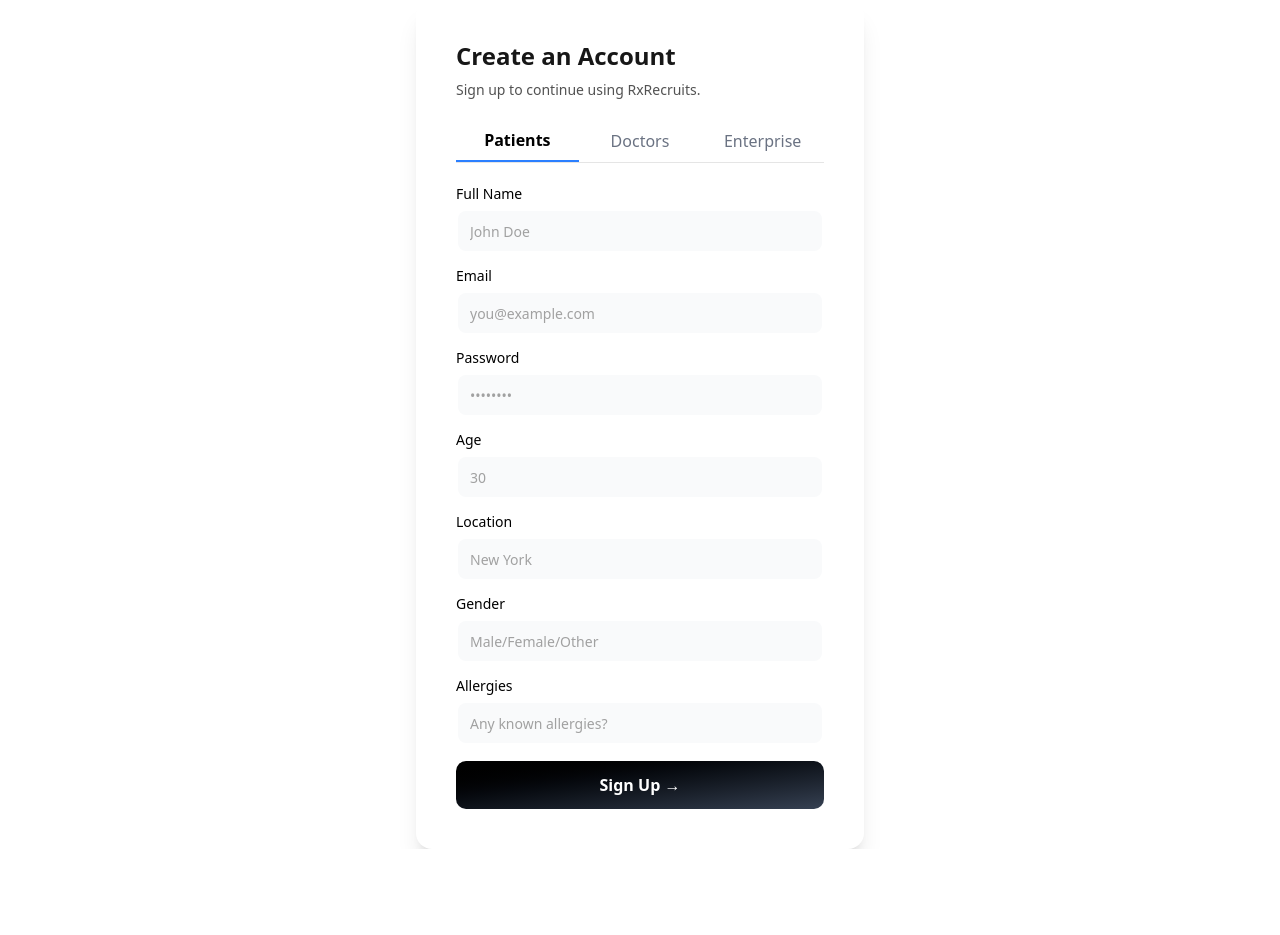
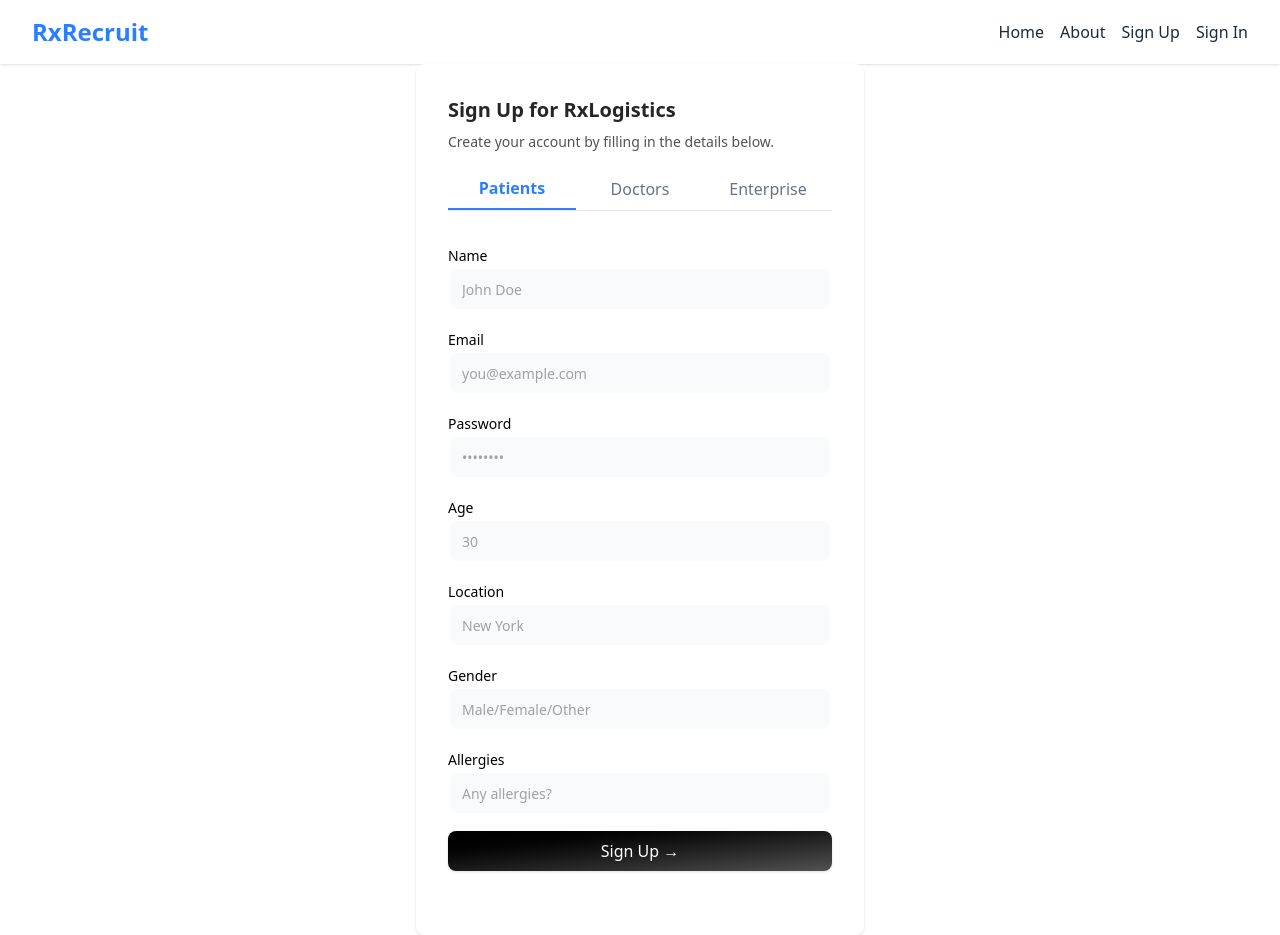
Before and after one commit to logandaugherty/Hackathon_RevUC_2025, a Next.js app in the folder rxrecruit/: page /signup in a window 1280 px wide. Before the commit the page ends 849 px from the top, so only its background shows below. Built offline with nearby package versions, Linux system fonts and the light colour scheme.

Commit message:
signin backend

```diff
--- a/rxrecruit/src/app/page.js
+++ b/rxrecruit/src/app/page.js
@@ -1,26 +1,57 @@
 "use client";
 import React, { useState } from "react";
 import { useRouter } from "next/navigation";
+import Header from "@/components/Header";
+import { Input } from "@/components/ui/input";
 import { Label } from "@/components/ui/label";
-import { Input } from "@/components/ui/input";
 import { cn } from "@/lib/utils";
-import Header from "@/components/Header";
 
-export function SignInPage() {
+export default function SignInPage() {
+  const router = useRouter();
   const [activeTab, setActiveTab] = useState("patients");
-  const router = useRouter();
+  const [email, setEmail] = useState("");
+  const [password, setPassword] = useState("");
+  const [message, setMessage] = useState("");
 
-  const handleSubmit = (e) => {
+  const handleSubmit = async (e) => {
     e.preventDefault();
-    console.log("Sign in submitted for:", activeTab);
-    // Navigate based on active tab
-    if (activeTab === "patients") {
-      router.push("/patient/dashboard");
-    } else if (activeTab === "doctors") {
-      router.push("/doctor/dashboard");
-    } else if (activeTab === "logistics") {
-      // You can handle logistics dashboard navigation here if needed
-      router.push("/logistics/dashboard");
+
+    // Determine the role based on active tab selection
+    const role =
+      activeTab === "patients"
+        ? "patient"
+        : activeTab === "doctors"
+        ? "doctor"
+        : "enterprise";
+
+    const payload = { role, email, password };
+
+    try {
+      const response = await fetch("/api/signin", {
+        method: "POST",
+        headers: { "Content-Type": "application/json" },
+        body: JSON.stringify(payload),
+      });
+      const data = await response.json();
+
+      if (data.success) {
+        setMessage("Sign in successful! Redirecting...");
+        setTimeout(() => {
+          if (data.user.role === "patient") {
+            router.push("/patient/dashboard");
+          } else if (data.user.role === "doctor") {
+            router.push("/doctor/dashboard");
+          } else if (data.user.role === "enterprise") {
+            router.push("/enterprise/dashboard");
+          } else {
+            router.push("/dashboard");
+          }
+        }, 2000);
+      } else {
+        setMessage("Sign in failed: " + data.error);
+      }
+    } catch (error) {
+      setMessage("Sign in error: " + error.message);
     }
   };
 
@@ -30,20 +61,18 @@
 
   return (
     <div className="flex items-center justify-center min-h-screen bg-gradient-to-br from-gray-900 via-gray-800 to-black dark:bg-gradient-to-br dark:from-black dark:via-gray-800 dark:to-gray-900 relative">
-      {/* Shapes Background */}
-      <div className="absolute inset-0 z-0 bg-pattern"></div>
-
+      <Header />
       <div className="flex w-full max-w-6xl mx-auto px-2">
-        {/* Left Section - Explanatory Text */}
+        {/* Left Section - Informational */}
         <div className="flex-1 text-white flex items-center justify-center">
           <div>
             <h2 className="font-bold text-4xl mb-4">Welcome to RxRecruits</h2>
             <p className="text-lg mb-4">
               Join our platform to connect with patients, doctors, and logistics professionals.
-              Sign in to get started and explore the features tailored to your role.
+              Sign in to get started.
             </p>
             <p className="text-sm text-gray-300">
-              Already have an account? Sign in to continue. Don't have one?
+              Don't have an account?{" "}
               <button
                 className="ml-1 text-blue-500 font-medium hover:underline"
                 onClick={handleSignUp}
@@ -53,77 +82,67 @@
             </p>
           </div>
         </div>
-
-        {/* Right Section - Sign-in Form */}
+        {/* Right Section - Sign In Form */}
         <div className="w-96 max-w-md mx-auto rounded-lg p-6 md:p-8 shadow-xl bg-white dark:bg-gray-800 relative z-10">
           <h2 className="font-bold text-2xl text-gray-800 dark:text-white text-center">
             Sign In to RxRecruits
           </h2>
           <p className="text-gray-600 text-sm mt-2 dark:text-gray-300 text-center">
-            Please sign in to your account.
+            Please enter your credentials.
           </p>
-
-          {/* User Role Tabs */}
+          {/* Role Selection Tabs */}
           <div className="flex mt-6 mb-6 border-b border-gray-300 dark:border-gray-700">
-            {["patients", "doctors", "logistics"].map((role) => (
+            {["patients", "doctors", "enterprise"].map((role) => (
               <button
                 key={role}
+                onClick={() => setActiveTab(role)}
                 className={cn(
                   "flex-1 py-2 text-center transition-all duration-200",
                   activeTab === role
                     ? "border-b-2 border-blue-500 font-semibold text-blue-600 dark:text-blue-400"
                     : "text-gray-500 dark:text-gray-400 hover:text-gray-700 dark:hover:text-gray-200"
                 )}
-                onClick={() => setActiveTab(role)}
               >
                 {role.charAt(0).toUpperCase() + role.slice(1)}
               </button>
             ))}
           </div>
-
-          {/* Sign-in Form */}
+          {/* Sign In Form */}
           <form className="space-y-4" onSubmit={handleSubmit}>
-            <LabelInputContainer>
+            <div className="mb-4">
               <Label htmlFor="email">Email Address</Label>
-              <Input id="email" placeholder="you@example.com" type="email" className="rounded-lg" />
-            </LabelInputContainer>
-
-            <LabelInputContainer>
+              <Input
+                id="email"
+                placeholder="you@example.com"
+                type="email"
+                value={email}
+                onChange={(e) => setEmail(e.target.value)}
+                className="rounded-lg"
+              />
+            </div>
+            <div className="mb-4">
               <Label htmlFor="password">Password</Label>
-              <Input id="password" placeholder="••••••••" type="password" className="rounded-lg" />
-            </LabelInputContainer>
-
+              <Input
+                id="password"
+                placeholder="••••••••"
+                type="password"
+                value={password}
+                onChange={(e) => setPassword(e.target.value)}
+                className="rounded-lg"
+              />
+            </div>
             <button
-              className="bg-blue-600 hover:bg-blue-700 transition-all duration-300 text-white w-full rounded-lg h-11 font-medium shadow-md flex items-center justify-center relative group"
               type="submit"
+              className="bg-blue-600 hover:bg-blue-700 transition-all duration-300 text-white w-full rounded-lg h-11 font-medium shadow-md flex items-center justify-center"
             >
               Sign In &rarr;
-              <BottomGradient />
             </button>
           </form>
+          {message && (
+            <p className="mt-4 text-center text-green-500">{message}</p>
+          )}
         </div>
       </div>
     </div>
   );
 }
-
-const BottomGradient = () => (
-  <>
-    <span className="group-hover:opacity-100 transition duration-500 opacity-0 absolute h-px w-full -bottom-px inset-x-0 bg-gradient-to-r from-transparent via-cyan-500 to-transparent" />
-    <span className="group-hover:opacity-100 blur-sm transition duration-500 opacity-0 absolute h-px w-1/2 mx-auto -bottom-px inset-x-10 bg-gradient-to-r from-transparent via-indigo-500 to-transparent" />
-  </>
-);
-
-const LabelInputContainer = ({ children }) => (
-  <div className="flex flex-col space-y-2">{children}</div>
-);
-
-// Page export with Header
-export default function Page() {
-  return (
-    <>
-      <Header />
-      <SignInPage />
-    </>
-  );
-}
--- a/rxrecruit/src/app/signup/page.js
+++ b/rxrecruit/src/app/signup/page.js
@@ -1,187 +1,213 @@
 "use client";
 import React, { useState } from "react";
+import { useRouter } from "next/navigation";
+import Header from "@/components/Header";
+import { Input } from "@/components/ui/input";
 import { Label } from "@/components/ui/label";
-import { Input } from "@/components/ui/input";
 import { cn } from "@/lib/utils";
 
-export function SignUpPage() {
+export default function SignUpPage() {
+  const router = useRouter();
   const [activeTab, setActiveTab] = useState("patients");
+  const [message, setMessage] = useState("");
 
-  const [formData, setFormData] = useState({
-    name: "",
-    email: "",
-    password: "",
-    age: "",
-    location: "",
-    gender: "",
-    allergies: "",
-    company: "",
-  });
+  // Form fields
+  const [name, setName] = useState("");
+  const [email, setEmail] = useState("");
+  const [password, setPassword] = useState("");
+  const [company, setCompany] = useState("");
+  const [age, setAge] = useState("");
+  const [location, setLocation] = useState("");
+  const [gender, setGender] = useState("");
+  const [allergies, setAllergies] = useState("");
 
-  const handleChange = (e) => {
-    setFormData({ ...formData, [e.target.name]: e.target.value });
+  const handleSubmit = async (e) => {
+    e.preventDefault();
+
+    const role =
+      activeTab === "patients"
+        ? "patient"
+        : activeTab === "doctors"
+        ? "doctor"
+        : "enterprise";
+
+    const payload = {
+      role,
+      name,
+      email,
+      password,
+      ...(role === "patient" ? { age, location, gender, allergies } : {}),
+      ...(role !== "patient" ? { company } : {}),
     };
 
-  const handleSubmit = (e) => {
-    e.preventDefault();
-    console.log("Sign Up Data:", { ...formData, role: activeTab });
-    // Add API call or processing logic here
+    try {
+      const response = await fetch("/api/signup", {
+        method: "POST",
+        headers: { "Content-Type": "application/json" },
+        body: JSON.stringify(payload),
+      });
+      const data = await response.json();
+
+      if (data.success) {
+        setMessage("Sign up successful! Redirecting to sign in...");
+        setTimeout(() => router.push("/"), 2000);
+      } else {
+        setMessage("Sign up failed: " + data.error);
+      }
+    } catch (error) {
+      setMessage("Sign up error: " + error.message);
+    }
   };
 
   return (
-    <div className="max-w-md w-full mx-auto rounded-lg md:rounded-2xl p-6 md:p-10 shadow-xl bg-white dark:bg-gray-900 transition-all">
-      <h2 className="font-extrabold text-2xl text-neutral-900 dark:text-neutral-100">
-        Create an Account
+    <>
+      <Header />
+      <div className="max-w-md w-full mx-auto rounded-md p-4 md:p-8 shadow bg-white dark:bg-black">
+        <h2 className="font-bold text-xl text-neutral-800 dark:text-neutral-200">
+          Sign Up for RxLogistics
         </h2>
-      <p className="text-neutral-600 dark:text-neutral-300 text-sm mt-2">
-        Sign up to continue using RxRecruits.
+        <p className="text-neutral-600 text-sm mt-2 dark:text-neutral-300">
+          Create your account by filling in the details below.
         </p>
 
-      {/* Tabs for user roles */}
-      <div className="flex mt-5 mb-6 border-b dark:border-gray-700">
-        {["patients", "doctors", "enterprise"].map((tab) => (
+        {/* Role Selection Tabs */}
+        <div className="flex mt-4 mb-6 border-b">
           <button
-            key={tab}
-            onClick={() => setActiveTab(tab)}
+            onClick={() => setActiveTab("patients")}
             className={cn(
-              "flex-1 py-2 text-center transition-all",
-              activeTab === tab
-                ? "border-b-2 border-blue-500 font-semibold text-black dark:text-white"
-                : "text-gray-500 hover:text-gray-700 dark:hover:text-gray-300"
+              "flex-1 py-2 text-center",
+              activeTab === "patients"
+                ? "border-b-2 border-blue-500 font-semibold text-blue-500"
+                : "text-gray-500 hover:text-blue-500"
             )}
           >
-            {tab.charAt(0).toUpperCase() + tab.slice(1)}
+            Patients
           </button>
-        ))}
+          <button
+            onClick={() => setActiveTab("doctors")}
+            className={cn(
+              "flex-1 py-2 text-center",
+              activeTab === "doctors"
+                ? "border-b-2 border-blue-500 font-semibold text-blue-500"
+                : "text-gray-500 hover:text-blue-500"
+            )}
+          >
+            Doctors
+          </button>
+          <button
+            onClick={() => setActiveTab("enterprise")}
+            className={cn(
+              "flex-1 py-2 text-center",
+              activeTab === "enterprise"
+                ? "border-b-2 border-blue-500 font-semibold text-blue-500"
+                : "text-gray-500 hover:text-blue-500"
+            )}
+          >
+            Enterprise
+          </button>
         </div>
 
-      {/* Sign up form */}
-      <form className="mt-6 space-y-4" onSubmit={handleSubmit}>
-        <LabelInputContainer>
-          <Label htmlFor="name">Full Name</Label>
+        {/* Sign Up Form */}
+        <form className="my-8" onSubmit={handleSubmit}>
+          <div className="mb-4">
+            <Label htmlFor="name">Name</Label>
             <Input
               id="name"
-            name="name"
               placeholder="John Doe"
               type="text"
-            value={formData.name}
-            onChange={handleChange}
-            required
+              value={name}
+              onChange={(e) => setName(e.target.value)}
             />
-        </LabelInputContainer>
-
-        <LabelInputContainer>
+          </div>
+          <div className="mb-4">
             <Label htmlFor="email">Email</Label>
             <Input
               id="email"
-            name="email"
               placeholder="you@example.com"
               type="email"
-            value={formData.email}
-            onChange={handleChange}
-            required
+              value={email}
+              onChange={(e) => setEmail(e.target.value)}
             />
-        </LabelInputContainer>
-
-        <LabelInputContainer>
+          </div>
+          <div className="mb-4">
             <Label htmlFor="password">Password</Label>
             <Input
               id="password"
-            name="password"
               placeholder="••••••••"
               type="password"
-            value={formData.password}
-            onChange={handleChange}
-            required
+              value={password}
+              onChange={(e) => setPassword(e.target.value)}
             />
-        </LabelInputContainer>
+          </div>
 
           {activeTab === "patients" && (
             <>
-            <LabelInputContainer>
+              <div className="mb-4">
                 <Label htmlFor="age">Age</Label>
                 <Input
                   id="age"
-                name="age"
+                  type="number"
                   placeholder="30"
-                type="number"
-                value={formData.age}
-                onChange={handleChange}
+                  value={age}
+                  onChange={(e) => setAge(e.target.value)}
                 />
-            </LabelInputContainer>
-
-            <LabelInputContainer>
+              </div>
+              <div className="mb-4">
                 <Label htmlFor="location">Location</Label>
                 <Input
                   id="location"
-                name="location"
                   placeholder="New York"
                   type="text"
-                value={formData.location}
-                onChange={handleChange}
+                  value={location}
+                  onChange={(e) => setLocation(e.target.value)}
                 />
-            </LabelInputContainer>
-
-            <LabelInputContainer>
+              </div>
+              <div className="mb-4">
                 <Label htmlFor="gender">Gender</Label>
                 <Input
                   id="gender"
-                name="gender"
                   placeholder="Male/Female/Other"
                   type="text"
-                value={formData.gender}
-                onChange={handleChange}
+                  value={gender}
+                  onChange={(e) => setGender(e.target.value)}
                 />
-            </LabelInputContainer>
-
-            <LabelInputContainer>
+              </div>
+              <div className="mb-4">
                 <Label htmlFor="allergies">Allergies</Label>
                 <Input
                   id="allergies"
-                name="allergies"
-                placeholder="Any known allergies?"
+                  placeholder="Any allergies?"
                   type="text"
-                value={formData.allergies}
-                onChange={handleChange}
+                  value={allergies}
+                  onChange={(e) => setAllergies(e.target.value)}
                 />
-            </LabelInputContainer>
+              </div>
             </>
           )}
 
           {(activeTab === "doctors" || activeTab === "enterprise") && (
-          <LabelInputContainer>
+            <div className="mb-4">
               <Label htmlFor="company">Company ID / Work Email</Label>
               <Input
                 id="company"
-              name="company"
                 placeholder="Company ID or work email"
                 type="text"
-              value={formData.company}
-              onChange={handleChange}
+                value={company}
+                onChange={(e) => setCompany(e.target.value)}
               />
-          </LabelInputContainer>
+            </div>
           )}
 
           <button
-          className="bg-gradient-to-br from-black dark:from-zinc-900 dark:to-zinc-900 to-gray-700 w-full text-white rounded-lg h-12 font-semibold transition-all transform hover:scale-[1.02] hover:shadow-lg"
             type="submit"
+            className="bg-gradient-to-br from-black dark:from-zinc-900 to-neutral-600 block dark:bg-zinc-800 w-full text-white rounded-md h-10 font-medium shadow"
           >
             Sign Up &rarr;
           </button>
         </form>
+
+        {message && <p className="mt-4 text-center text-green-500">{message}</p>}
       </div>
+    </>
   );
 }
-
-const LabelInputContainer = ({ children, className }) => {
-  return (
-    <div className={cn("flex flex-col space-y-2 w-full", className)}>
-      {children}
-    </div>
-  );
-};
-
-// Default export for Next.js page
-export default function Page() {
-  return <SignUpPage />;
-}
```
Also changed, not shown: package.json (added, +7 -0 lines), rxrecruit/src/app/api/signin/route.js (added, +56 -0 lines), rxrecruit/src/app/api/signup/route.js (added, +63 -0 lines), 1 other file (tests, documents, lock files or other folders). Lines whose indentation alone changed are shown as unchanged.
